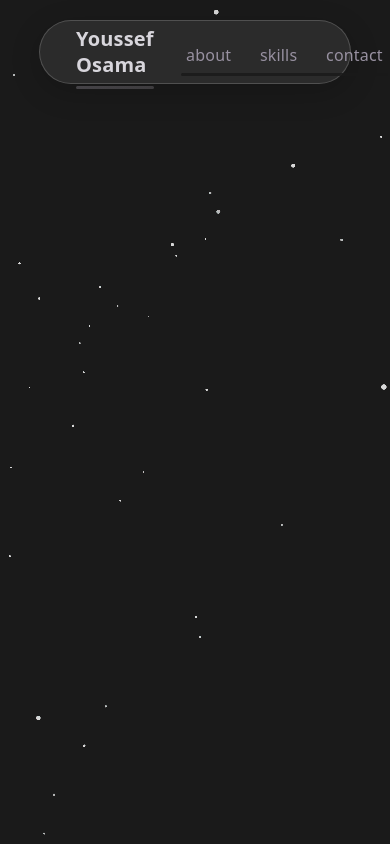
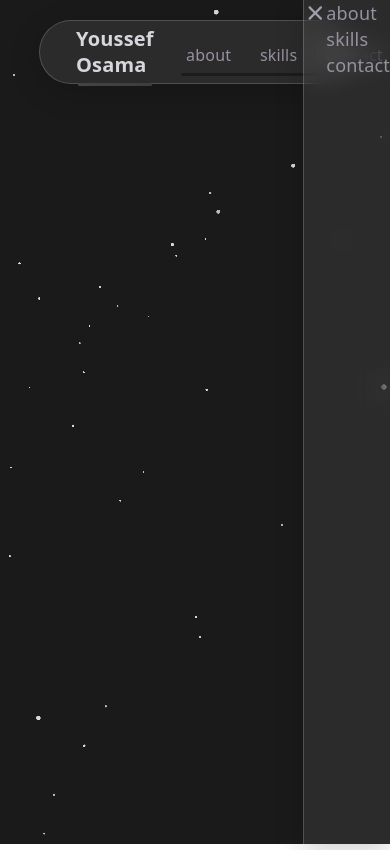
Before and after one commit to youssef-osama-global/youssef-osama, a React (Vite) app: page / in a window 390 px wide. Built offline with nearby package versions, Linux system fonts and the light colour scheme.

Commit message:
side bar foundation and some header adjustments

```diff
--- a/package.json
+++ b/package.json
@@ -12,6 +12,7 @@
   "dependencies": {
     "@fortawesome/fontawesome-svg-core": "^7.3.1",
     "@fortawesome/free-brands-svg-icons": "^7.3.1",
+    "@fortawesome/free-solid-svg-icons": "^7.3.1",
     "@fortawesome/react-fontawesome": "^3.5.0",
     "bootstrap": "^5.3.8",
     "ogl": "^1.0.11",
--- a/src/components/hero_sec/hero-content/nav-bar/nav-bar.css
+++ b/src/components/hero_sec/hero-content/nav-bar/nav-bar.css
@@ -34,38 +34,70 @@ header {
 }
 
 .logo a {
-  position: relative;
-  display: inline-block;
+  anchor-name: --logo;
+
   font-weight: 600;
   color: hsl(267, 8%, 85%);
-  transition: all 280ms cubic-bezier(.2,.9,.2,1);
   animation: floatIn 700ms ease both, color 0ms ease;
-}
-
-.logo a:hover {
-  opacity: 0;
-  transition: all 650ms ease, color 0ms ease;
 }
 
 .logo a::after {
   content: "";
   position: absolute;
-  left: 0;
-  right: 0;
-  height: 3px;
-  bottom: -11px;
+  position-anchor: --logo;
+  top: calc(anchor(bottom) + 5px);
+  left: calc(anchor(left) + .1rem);
+  right: calc(anchor(right) + .1rem);
+  bottom: calc(anchor(bottom) - 8px);
   background: linear-gradient(90deg, hsl(270, 3%, 27%), hsl(280, 2%, 24%));
   border-radius: 999px;
   transform-origin: left center;
   transform: scaleX(0);
   animation: lineDraw 900ms ease 250ms both;
+  z-index: -1;
+  corner-shape: squircle;
+  border-radius: 999px;
+  transition: all 500ms linear(
+      0,
+      0.441 7.4%,
+      0.779 15.3%,
+      1.015 23.7%,
+      1.098 28.2%,
+      1.158 32.9%,
+      1.188 36.6%,
+      1.207 40.6%,
+      1.213 44.8%,
+      1.208 49.3%,
+      1.175 57.7%,
+      1.032 82.8%,
+      1.007 91.2%,
+      1); /*easing wizard*/
 }
 
 
 .logo a:hover::after {
   transform: scaleX(1.06);
-  transition: all 650ms ease;
+  top: anchor(top);
+  left: calc(anchor(left) - .3rem);
+  right: calc(anchor(right) - .3rem);
+  bottom: anchor(bottom);
+  transition: all 500ms linear(
+    0,
+    0.441 7.4%,
+    0.779 15.3%,
+    1.015 23.7%,
+    1.098 28.2%,
+    1.158 32.9%,
+    1.188 36.6%,
+    1.207 40.6%,
+    1.213 44.8%,
+    1.208 49.3%,
+    1.175 57.7%,
+    1.032 82.8%,
+    1.007 91.2%,
+    1); /*easing wizard again :)*/
 }
+
 
 
 @keyframes lineDraw {
@@ -127,7 +159,6 @@ header nav {
     z-index: -1;
     animation: lineDraw 500ms ease-in 1100ms both;
 
-    transition: all 300;
   }
 
   &:has(li:hover)::after {
@@ -149,7 +180,7 @@ header nav {
       1.175 57.7%,
       1.032 82.8%,
       1.007 91.2%,
-      1); /*easing wizard*/
+      1); /*easing wizard again XD*/
   }
 
 }
@@ -243,6 +274,10 @@ header nav ul a:hover {
   }
 }
 
+.side-nav-btn {
+  display: none;
+}
+
 @media (max-width: 768px) {
   .header-social-icons ul li {
     width: 35px;
@@ -254,6 +289,48 @@ header nav ul a:hover {
   }
 }
 
+/*side bar breakpoint*/
+
+@media (max-width: 700px) {
+  .side-nav-btn {
+    display: none;
+    cursor: pointer;
+
+  }
+
+
+}
+
+/*----------------side nav------------------*/
+
+.side-nav {
+  display: flex;
+  position: fixed;
+
+  height: 100vh;
+   background: rgba(255, 255, 255, 0.08);
+  backdrop-filter: blur(14px);
+  -webkit-backdrop-filter: blur(14px);
+  box-shadow: 0 8px 30px rgba(0, 0, 0, 0.18);
+  border-left: 1px solid rgba(255, 255, 255, 0.18);
+  z-index: 999;
+
+  top: 0;
+  right: 0;
+
+}
+
+.side-nav nav ul {
+  list-style: none;
+}
+
+.side-nav nav ul li a {
+  text-decoration: none;
+  color: hsl(267, 8%, 60%);
+}
+
 /*TODO: ADD break point at 750px for side nav bar*/
 
-/*TODO: DONT forget >300px*/
+/*TODO: DONT forget >300px screens*/
+
+/*TODO: change the color of the logo blob*/
--- a/src/components/hero_sec/hero-content/nav-bar/nav-bar.jsx
+++ b/src/components/hero_sec/hero-content/nav-bar/nav-bar.jsx
@@ -1,10 +1,12 @@
-import { useEffect } from "react";
+import { useState } from "react";
 import './nav-bar.css';
 import { FontAwesomeIcon } from '@fortawesome/react-fontawesome';
 import { faGithub , faLinkedin, faWhatsapp} from '@fortawesome/free-brands-svg-icons';
+import { faBars, faXmark} from '@fortawesome/free-solid-svg-icons';
 
 function NavBar() {
 
+  const [sideBarOpened, setSideBar] = useState(false);
 
   return(
     <>
@@ -26,10 +28,18 @@ function NavBar() {
             <li><a href=""><FontAwesomeIcon icon={faGithub} /></a></li>
           </ul>
         </div>
-        <div className="side-nav-btn"></div>
+        <div className="side-nav-btn"><FontAwesomeIcon icon={faBars} /></div>
       </header>
+
       <div className="side-nav">
-
+        <div className="side-nav-close-btn"><FontAwesomeIcon icon={faXmark} /></div>
+        <nav>
+            <ul>
+              <li><a href="#">about</a></li>
+              <li><a href="#">skills</a></li>
+              <li><a href="#">contact</a></li>
+            </ul>
+          </nav>
       </div>
     </>
   )
```
Also changed, not shown: 1 other file (tests, documents, lock files or other folders).
